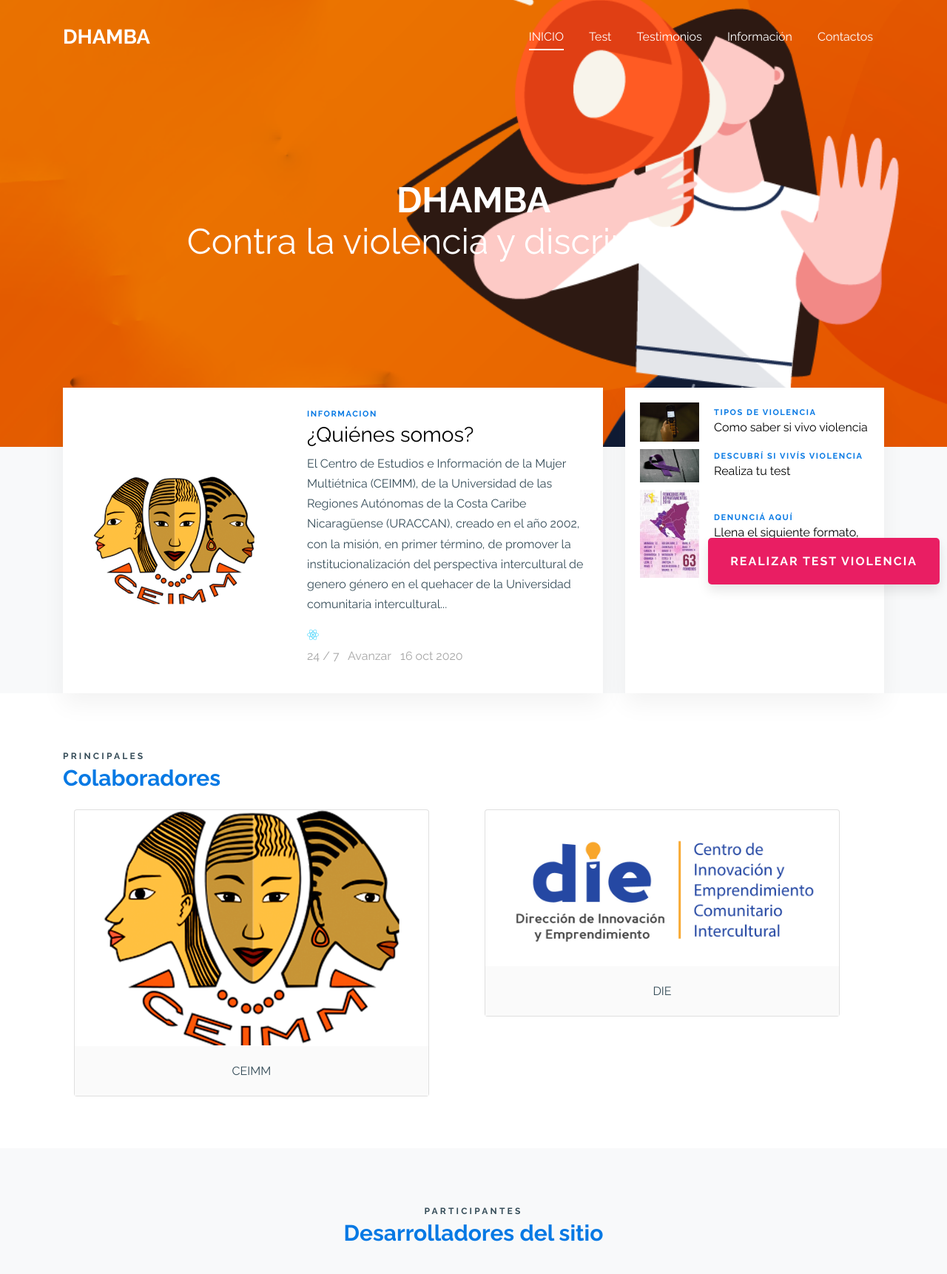
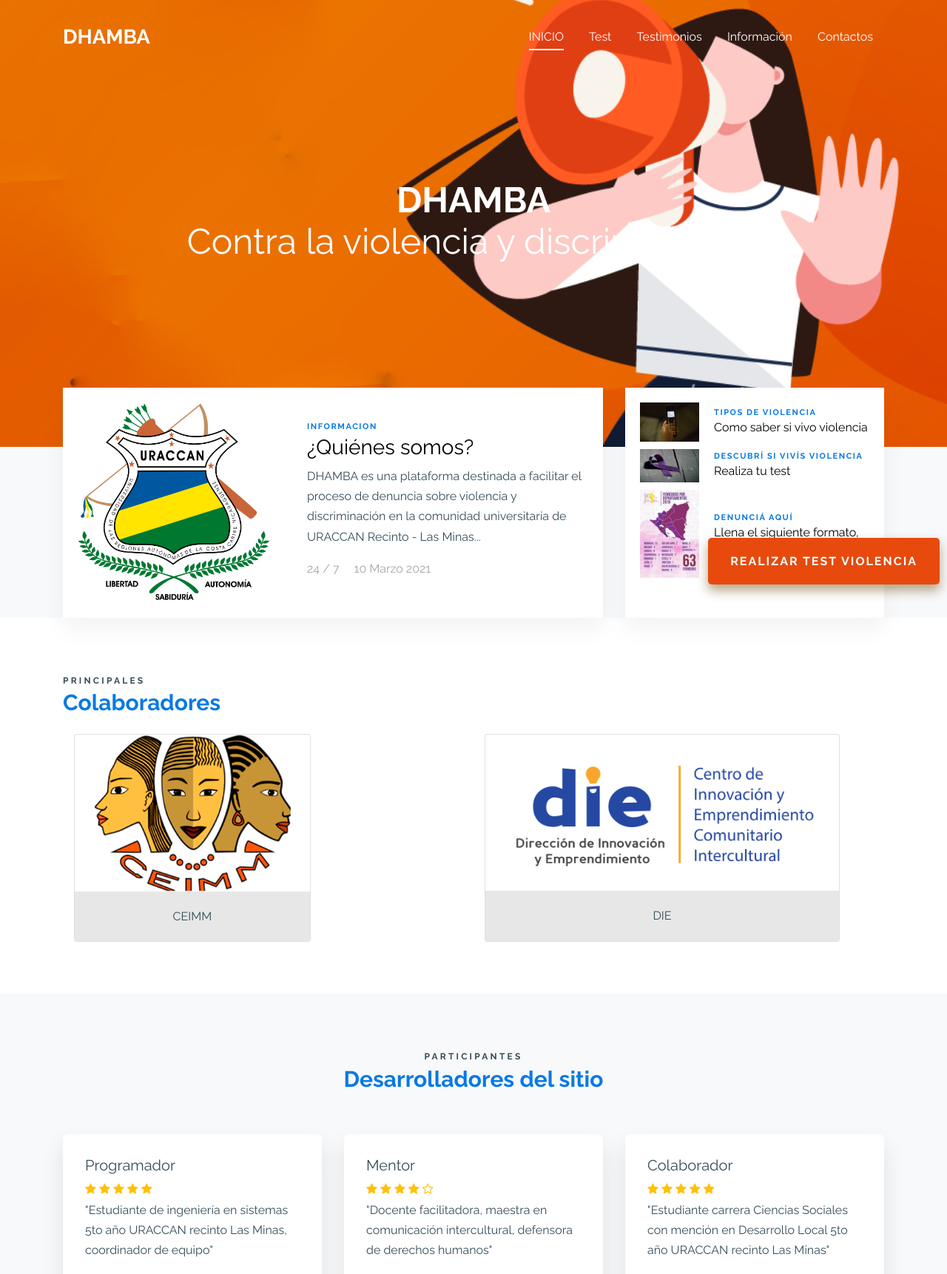
Before and after one commit to Anier-98/Plataforma_violencia, a PHP site: page / in a window 1280 px wide. Shown: the top 1722 px of the page at 74% size. Run offline with PHP 8.4, Linux system fonts and the light colour scheme; some web fonts are replaced.

Commit message:
modificaciones en los colores

```diff
--- a/css/botonflotante.css
+++ b/css/botonflotante.css
@@ -5,17 +5,17 @@
 	color: #ffffff; /* Color del texto */
 	border-radius: 5px; /* Borde del boton */
 	letter-spacing: 2px; /* Espacio entre letras */
-	background-color: #E91E63; /* Color de fondo */
+	background-color: #e74a0c; /* Color de fondo */
 	padding: 18px 30px; /* Relleno del boton */
 	position: fixed;
 	bottom: 10px;
 	right: 10px;
 	transition: all 300ms ease 0ms;
-	box-shadow: 0px 8px 15px rgba(0, 0, 0, 0.1);
+	box-shadow: 0px 8px 15px rgba(100, 61, 1, 0.473);
 	z-index: 99;
 }
 .btn-flotante:hover {
-	background-color: #b60842; /* Color de fondo al pasar el cursor */
+	background-color: #a03105; /* Color de fondo al pasar el cursor */
 	box-shadow: 0px 15px 20px rgba(0, 0, 0, 0.411);
 	transform: translateY(-7px);
 }
--- a/index.php
+++ b/index.php
@@ -90,20 +90,19 @@
             <div class="col-lg-8">
               <div class="box h-100">
                 <div class="d-flex align-items-center">
-                  <div class="img"><img src="images/logo-ceimm.png" class="img-fluid" alt="Image"></div>
+                  <div class="img"><img src="images/log-uraccan.png" class="img-fluid" alt="Image"></div>
                   <div class="text">
                     <a href="#" class="category">Informacion</a>
                     <h3><a href="#">¿Quiénes somos?</a></h3>
-                    <p>El Centro de Estudios e Información de la Mujer Multiétnica (CEIMM), de la Universidad de las Regiones Autónomas de la Costa Caribe Nicaragüense (URACCAN), creado en el año 2002, con la misión, en primer término, de promover la institucionalización del perspectiva intercultural de genero
-                    género en el quehacer de la Universidad comunitaria intercultural...</p>
+                    <p>DHAMBA es una plataforma destinada a facilitar el proceso de denuncia sobre violencia y discriminación en la comunidad universitaria de URACCAN Recinto - Las Minas...</p>
                     <p class="mb-0">
-                      <span class="brand-react"></span>
+                      <span class="brand-ceimm"></span>
                       <span class="brand-logo-ceimm"></span>
                     </p>
                     <p class="meta">
                       <span class="mr-2 mb-2">24 / 7</span>
-                      <span class="mr-2 mb-2">Avanzar</span>
-                      <span class="mr-2 mb-2">16 oct 2020</span>
+                      <span class="mr-2 mb-2"></span>
+                      <span class="mr-2 mb-2">10 Marzo 2021</span>
                     </p>
                   </div>
                 </div>
@@ -155,9 +154,9 @@
           <div class="container">
             <div class="row">
               <div class="col">
-                <div class="card" style="width: 30rem;">
+                <div class="card" style="width: 20rem;">
                   <img src="images/logo-ceimm.png" class="card-img-top" alt="...">
-                  <div class="card-body" style="background-color: rgb(250, 250, 250);">
+                  <div class="card-body" style="background-color: rgb(231, 231, 231);">
                     <p class="card-text" style="text-align: center;">CEIMM</p>
                   </div>
                 </div>
@@ -165,7 +164,7 @@
               <div class="col">
                 <div class="card" style="width: 30rem;">
                   <img src="images/DIE.png" class="card-img-top" alt="...">
-                  <div class="card-body"  style="background-color: rgb(250, 250, 250);">
+                  <div class="card-body"  style="background-color: rgb(231, 231, 231);">
                     <p class="card-text" style="text-align: center;">DIE</p>
                   </div>
                 </div>
```
